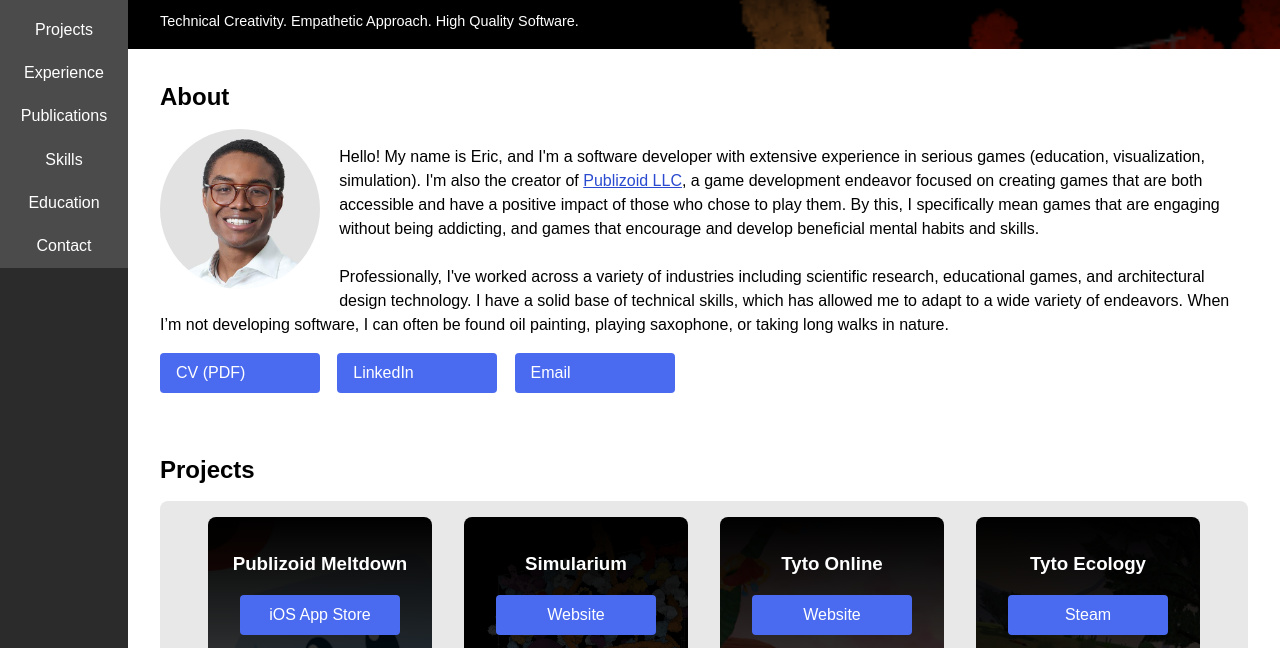
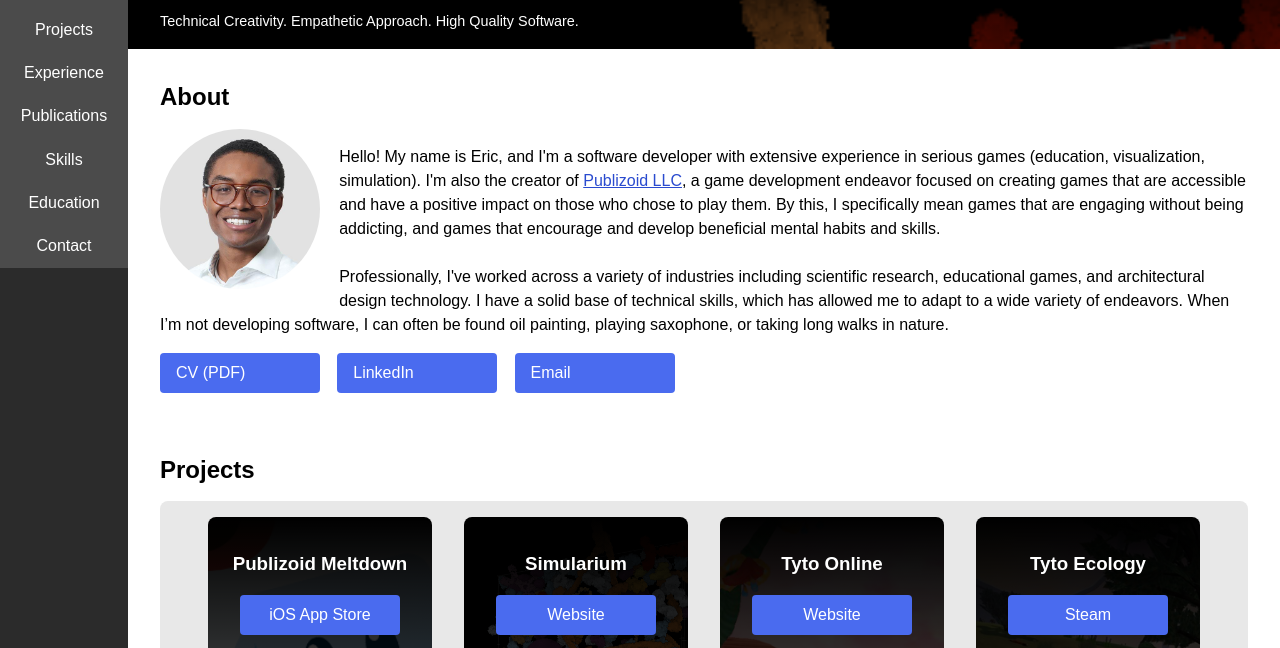
Before and after one commit to ericjisaac/ericjisaac.github.io, a plain HTML site: page index.html in a window 1280 px wide. Shown: the part 78-726 px from the top of the page. Drawn offline with Linux system fonts and the light colour scheme.

Commit message:
correct typos/grammar

```diff
--- a/index.html
+++ b/index.html
@@ -31,7 +31,7 @@
 			<div class="about-desc">
 				<img width="512" height="512" src="/img/ericisaac-headshot.jpg" alt="A headshot of Eric Isaac, Software Developer"></img>
 				<p>
-				Hello! My name is Eric, and I'm a software developer with extensive experience in serious games (education, visualization, simulation). I'm also the creator of <a href="https://www.publizoid.com">Publizoid LLC</a>, a game development endeavor focused on creating games that are both accessible and have a positive impact of those who chose to play them. By this, I specifically mean games that are engaging without being addicting, and games that encourage and develop beneficial mental habits and skills.<br>
+				Hello! My name is Eric, and I'm a software developer with extensive experience in serious games (education, visualization, simulation). I'm also the creator of <a href="https://www.publizoid.com">Publizoid LLC</a>, a game development endeavor focused on creating games that are accessible and have a positive impact on those who chose to play them. By this, I specifically mean games that are engaging without being addicting, and games that encourage and develop beneficial mental habits and skills.<br>
 				<br>Professionally, I've worked across a variety of industries including scientific research, educational games, and architectural design technology. I have a solid base of technical skills, which has allowed me to adapt to a wide variety of endeavors. When I’m not developing software, I can often be found oil painting, playing saxophone, or taking long walks in nature.
 				</p>
 			</div>
```
